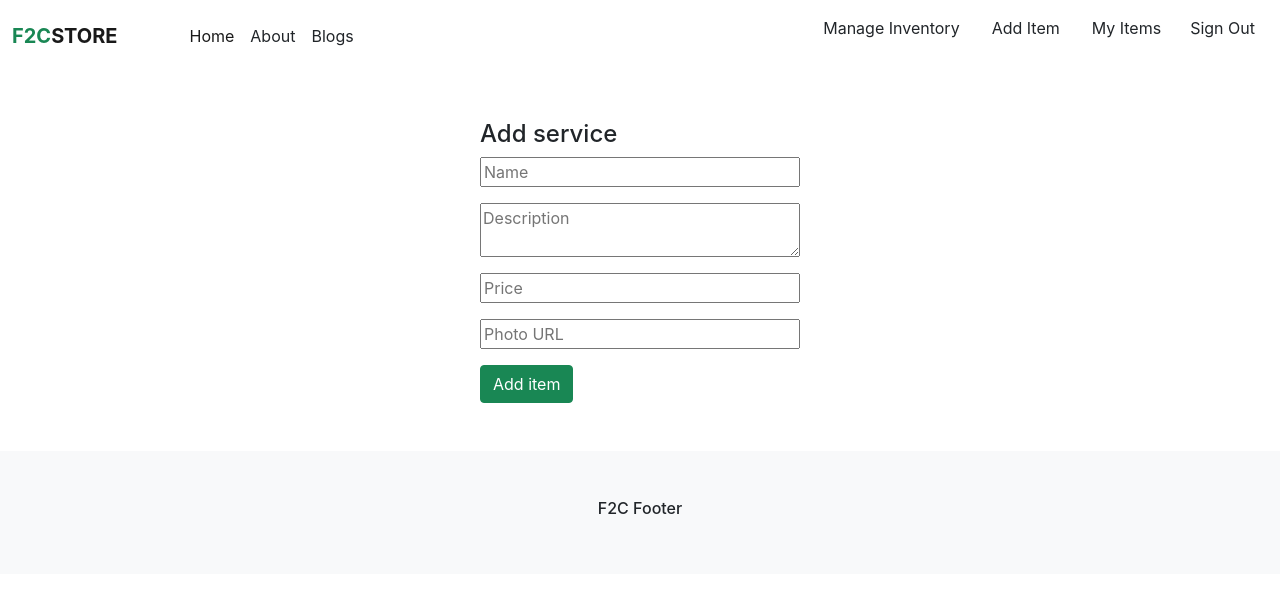
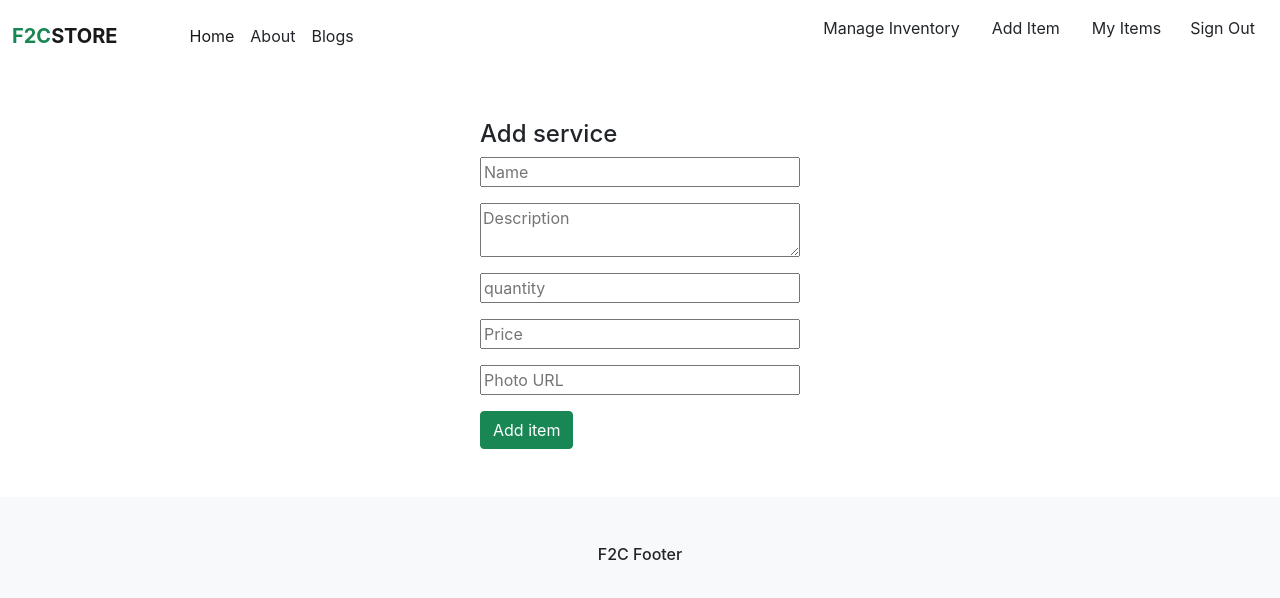
Before and after one commit to shahidul7150/warehouse-management, a React (Create React App) app: page /addservice in a window 1280 px wide. Shown: the top 598 px of the page. Built offline with nearby package versions, Linux system fonts and the light colour scheme; no server answers; sample sign-in values are in the browser's storage.

Commit message:
add homepage 6 items and load all data myitem

```diff
--- a/src/components/AddService/AddService.js
+++ b/src/components/AddService/AddService.js
@@ -2,7 +2,7 @@ import React from "react";
 import { useForm } from "react-hook-form";
 const AddService = () => {
   const { register, handleSubmit } = useForm();
-    const onSubmit = (data) => {
+    const onSubmit = (data,event) => {
 
         console.log(data)
         const url = `http://localhost:5000/service`;
@@ -16,7 +16,8 @@ const AddService = () => {
             .then(res => res.json())
             .then(itemData => {
             console.log(itemData);
-        })
+            })
+        event.target.reset();
     };
 
   return (
@@ -25,6 +26,7 @@ const AddService = () => {
       <form onSubmit={handleSubmit(onSubmit)}>
         <input className="d-block w-100 mb-3" {...register("name", { required: true, maxLength: 20 })} placeholder="Name"/>
         <textarea className="d-block w-100 mb-3" {...register("description")} placeholder="Description" />
+        <input className="d-block w-100 mb-3" type="number" {...register("quantity")} placeholder="quantity"/>
         <input className="d-block w-100 mb-3" type="number" {...register("price")} placeholder="Price"/>
         <input className="d-block w-100 mb-3" type="text" {...register("img")} placeholder="Photo URL"/>
         <input className="btn btn-success" type="submit" value="Add item" />
--- a/src/components/ManageInve/ManageInv.js
+++ b/src/components/ManageInve/ManageInv.js
@@ -33,8 +33,9 @@ const ManageInv = () => {
               <div className="d-flex justify-content-start align-items-center" key={product._id}>
           <img width="50px" height="50px" className="me-4" src={product.img} alt="" />
               <div>
-              <h4>{product.name}</h4>
+                      <h4>{product.name}</h4>
           <h4>Price: ${product.price}</h4>
+                      <small>Available: {product.quantity}</small>
           <p>{product.description}</p>
           </div>
               </div>
--- a/src/components/MyItem/MyItem.js
+++ b/src/components/MyItem/MyItem.js
@@ -1,12 +1,13 @@
 import React from 'react';
 
 const MyItem = ({ product }) => {
-    const { _id, name, img,price,description } = product;
+    const { _id, name, img,price,description,quantity } = product;
     return (
         <div className='border'>
             <img width="80px" src={img} alt="" />
-          <h3>{name}</h3>
-          <h4>Price: ${price}</h4>
+            <h3>{name}</h3>
+            <h6>Available: {quantity}</h6>
+          <h5>Price: ${price}</h5>
           <p>{description}</p>
         </div>
     );
--- a/src/components/Product/Product.js
+++ b/src/components/Product/Product.js
@@ -6,7 +6,7 @@ import "./Product.css";
 const Product = ({ product }) => {
 
   console.log(product);
-    const {_id,name, price, description, img } = product;
+    const {_id,name, price, description,quantity, img } = product;
 
     const navigate = useNavigate();
     const navigateServiceDetail = id => {
@@ -17,6 +17,7 @@ const Product = ({ product }) => {
       <img src={img} alt="" />
       <h3>{name}</h3>
       <h4>Price: ${price}</h4>
+      <small>Available: {quantity}</small>
       <p>{description}</p>
       <input onClick={()=>navigateServiceDetail(_id)} className="btn btn-success" type="submit" value="Details" />
     </div>
--- a/src/components/Products/Products.js
+++ b/src/components/Products/Products.js
@@ -1,19 +1,13 @@
-import React, { useEffect, useState } from "react";
+import React from "react";
 import useProducts from "../hooks/useProduct";
 import Product from "../Product/Product";
 import './Products.css'
 const Products = () => {
   const [products]=useProducts()
-  // const [products, setProducts] = useState([]);
-  // useEffect(() => {
-  //   fetch("http://localhost:5000/service")
-  //     .then((res) => res.json())
-  //     .then((data) => setProducts(data));
-  // }, []);
   return (
     <div className='products-container px-3'>
           {
-              products.map(product=><Product key={product._id} product={product}></Product>)
+              products.slice(0,6).map(product=><Product key={product._id} product={product}></Product>)
       }
     </div>
   );
```
